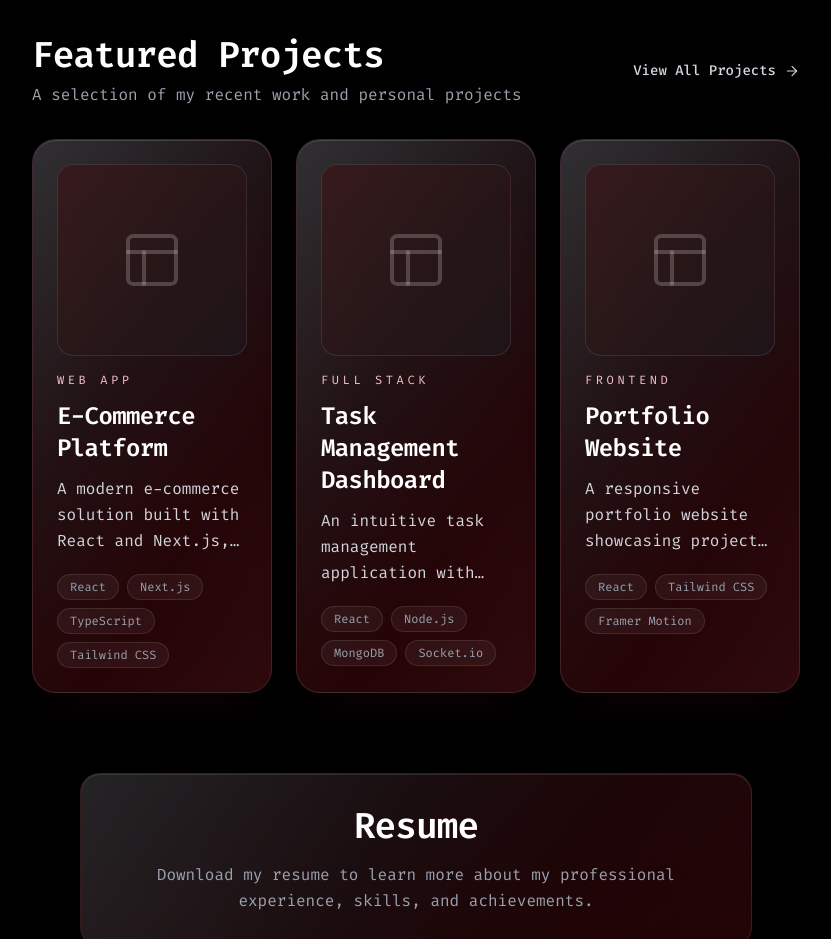
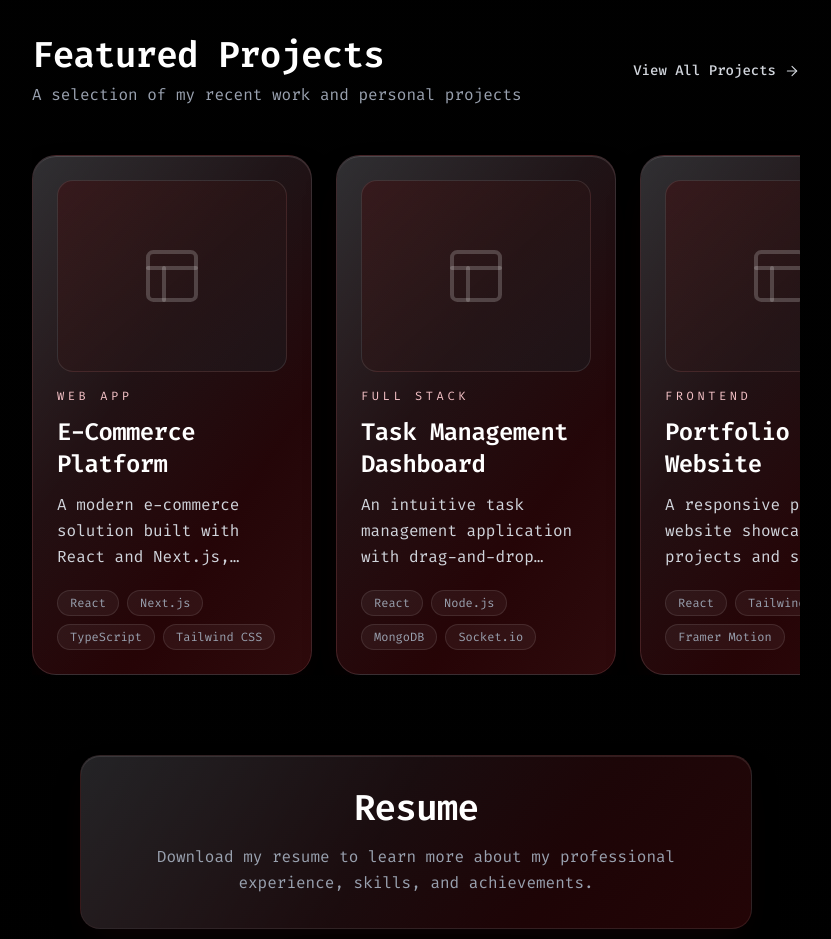
Before and after one commit to Ahmadreza-Mohammadi/my-portfolio, a React (Vite) app: page / in a window 1280 px wide. Shown: the part 3720-4659 px from the top of the page, without its empty margins (224-1055 px from the left). Built offline with nearby package versions, Linux system fonts and the light colour scheme.

Commit message:
Refactor PreviewProjects layout for improved responsiveness and update ProjectCard styles for better spacing. Add CSS rules for a responsive projects grid.

```diff
--- a/src/components/ui/PreviewProjects.jsx
+++ b/src/components/ui/PreviewProjects.jsx
@@ -58,10 +58,12 @@ function PreviewProjects() {
         </Link>
       </div>
 
-      <div className="grid grid-cols-1 gap-6 md:grid-cols-2 xl:grid-cols-3 px-4 lg:px-0">
-        {featuredProjects.map((project, index) => (
-          <ProjectCard key={project.id} project={project} index={index} />
-        ))}
+      <div className="w-full overflow-x-hidden">
+        <div className="projects-grid mt-4 grid gap-4 sm:gap-6 lg:gap-6 w-full px-4 sm:px-6 lg:px-0 auto-rows-fr">
+          {featuredProjects.map((project, index) => (
+            <ProjectCard key={project.id} project={project} index={index} />
+          ))}
+        </div>
       </div>
     </ScrollSection>
   );
--- a/src/components/ui/ProjectCard.jsx
+++ b/src/components/ui/ProjectCard.jsx
@@ -11,7 +11,7 @@ function ProjectCard({ project, index }) {
   return (
     <article
       ref={itemRef}
-      className={`group card-surface rounded-3xl p-6 flex flex-col gap-4 transition-all duration-[350ms] hover:-translate-y-[6px] hover:scale-[1.02] min-w-0 scroll-stagger-item ${
+      className={`group card-surface rounded-3xl p-4 sm:p-6 flex flex-col gap-3 sm:gap-4 transition-all duration-[350ms] hover:-translate-y-[6px] hover:scale-[1.02] w-full min-w-0 sm:min-w-[280px] max-w-full scroll-stagger-item ${
         isItemVisible ? "visible" : ""
       }`}
     >
--- a/src/styles/index.css
+++ b/src/styles/index.css
@@ -424,3 +424,37 @@ body {
       inset 0 0 30px rgba(245, 194, 199, 0.2);
   }
 }
+
+/* Projects Grid - Responsive Layout */
+.projects-grid {
+  grid-template-columns: 1fr;
+}
+
+/* Small screens (640px+) */
+@media (min-width: 640px) {
+  .projects-grid {
+    grid-template-columns: repeat(auto-fit, minmax(280px, 1fr));
+  }
+}
+
+/* Medium to Large screens (768px - 1023px) - با توجه به padding App.jsx (256px) */
+/* در این بازه، از یک ستون استفاده می‌کنیم تا کارت‌ها کمتر از 280px نشوند */
+@media (min-width: 768px) and (max-width: 1023px) {
+  .projects-grid {
+    grid-template-columns: 1fr;
+  }
+}
+
+/* Large screens (1024px+) - بدون padding اضافی در PreviewProjects */
+@media (min-width: 1024px) {
+  .projects-grid {
+    grid-template-columns: repeat(2, 1fr);
+  }
+}
+
+/* Extra Large screens (1280px+) */
+@media (min-width: 1280px) {
+  .projects-grid {
+    grid-template-columns: repeat(3, 1fr);
+  }
+}
```
